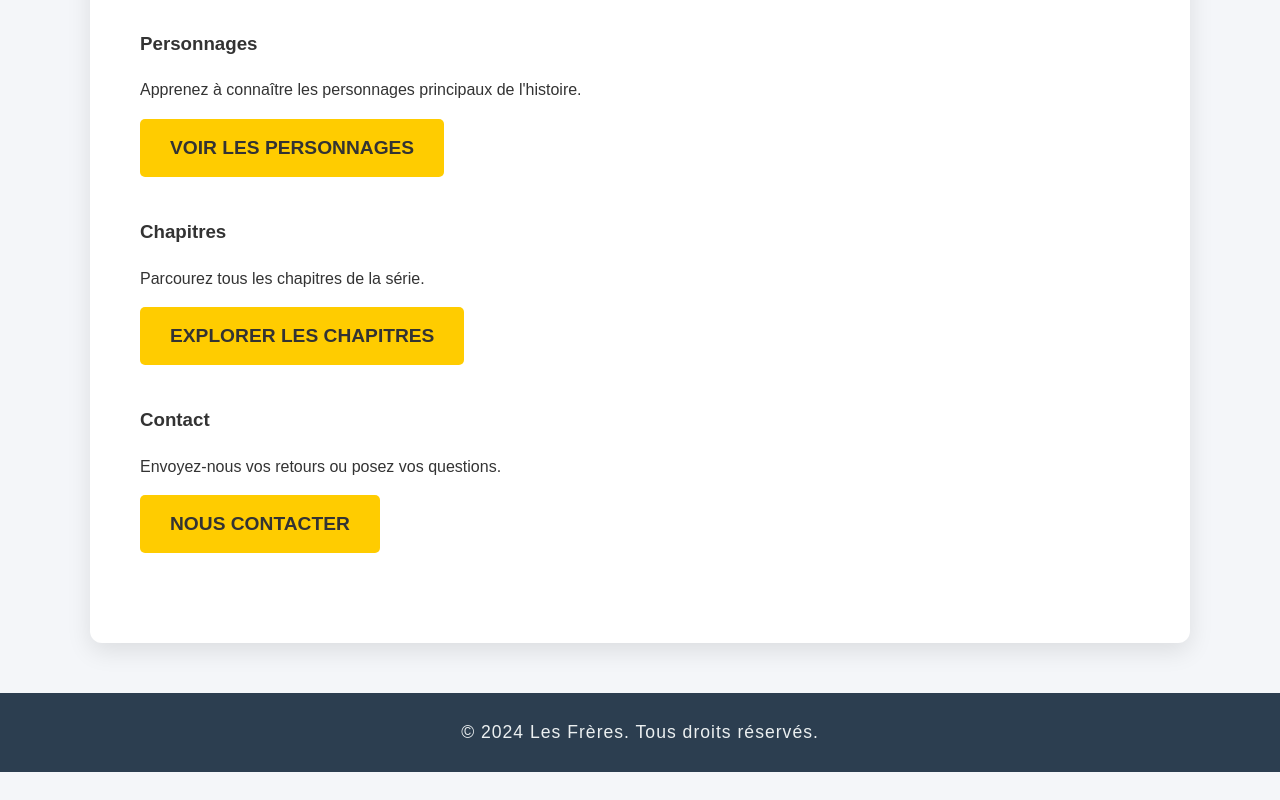
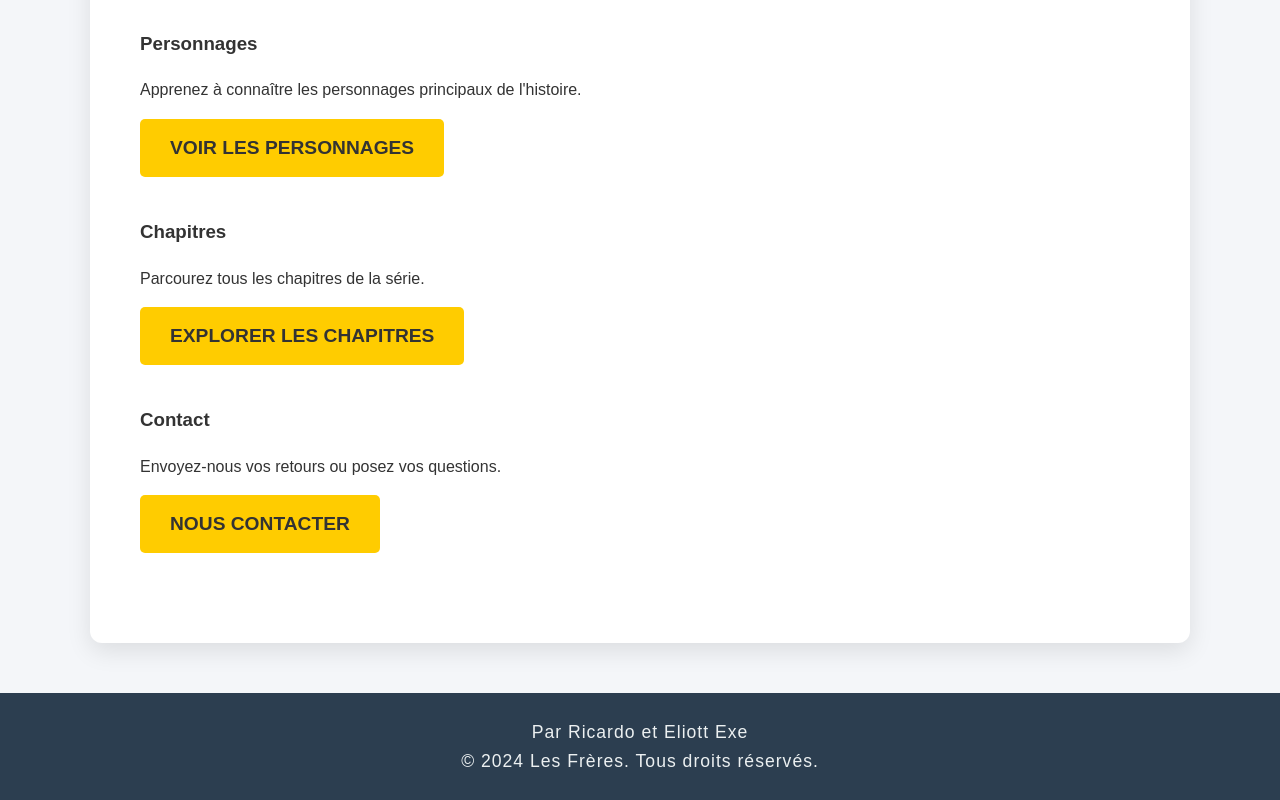
Before and after one commit to eliottxexe/LesFr-res, a plain HTML site: page index.html in a window 1280 px wide. Shown: the part 566-1366 px from the top of the page. Before the commit the page ends 1338 px from the top, so only its background shows below. Drawn offline with Linux system fonts and the light colour scheme.

Commit message:
Update index.html

```diff
--- a/index.html
+++ b/index.html
@@ -40,6 +40,7 @@
       </section>
     </main>
     <footer>
+      <p>Par Ricardo et Eliott Exe</p>
       <p>&copy; 2024 Les Frères. Tous droits réservés.</p>
     </footer>
   </body>
```
